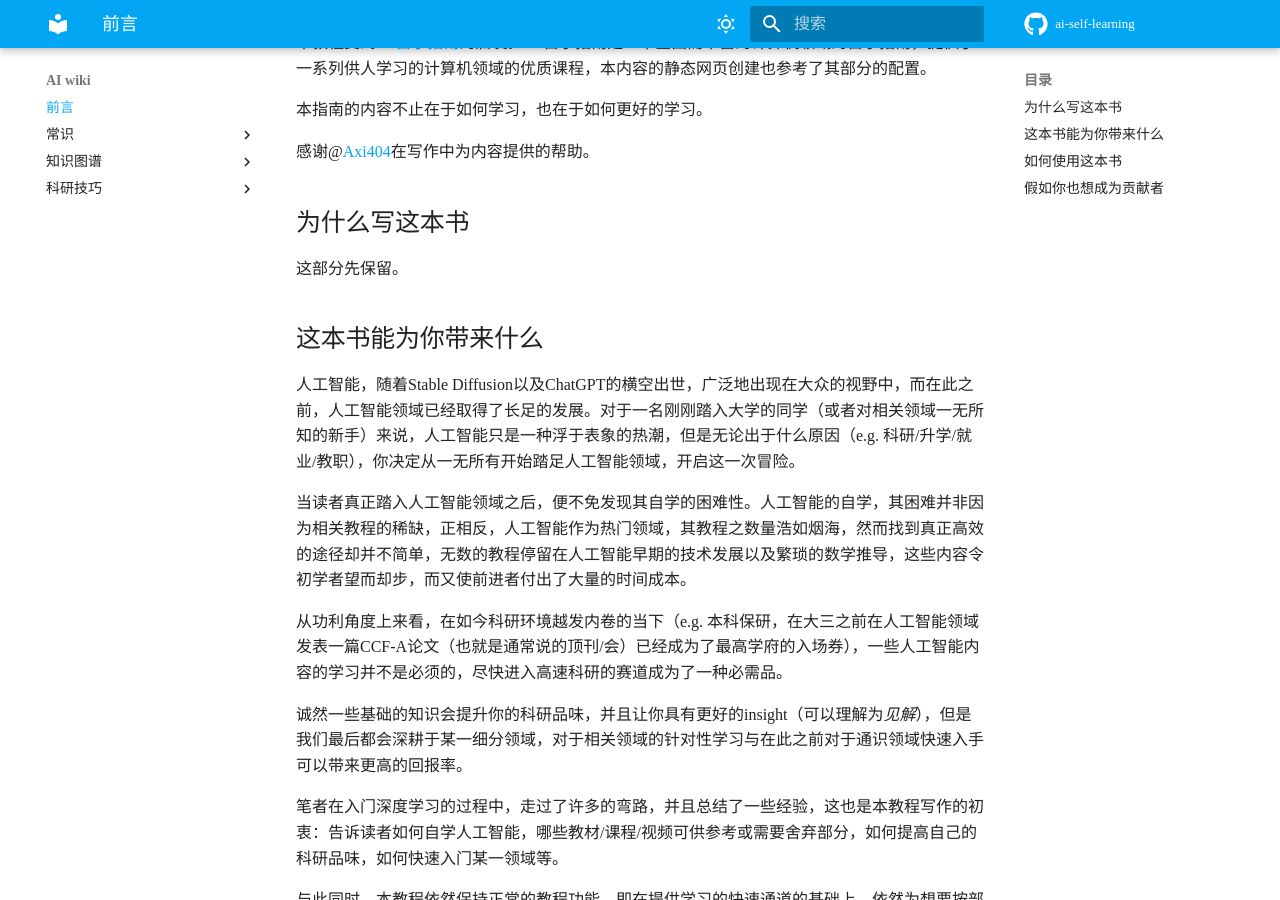
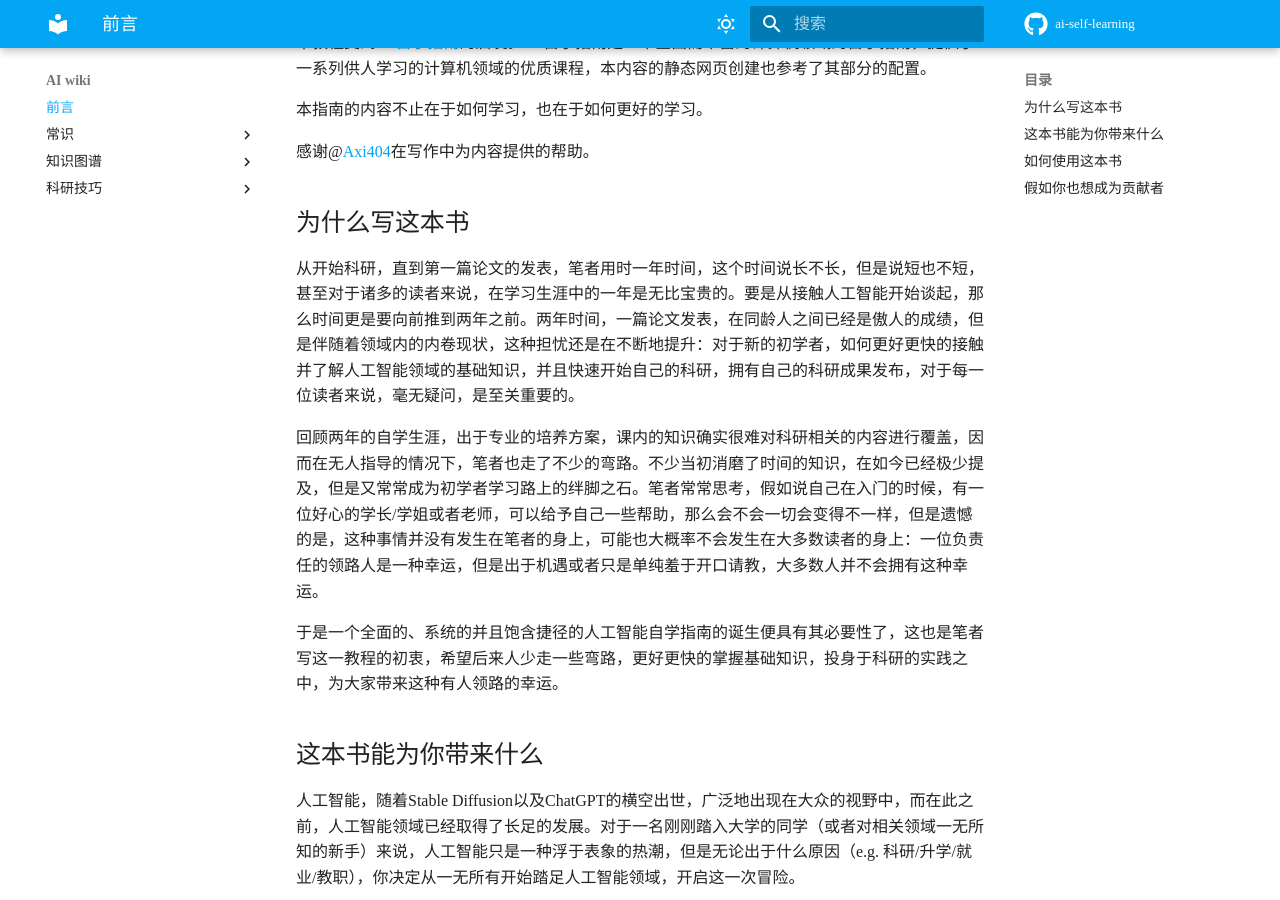
Before and after one commit to Axi404/ai-self-learning, an MkDocs documentation site: the page built from docs/index.md, in a window 1280 px wide and 900 px high, scrolled down 461 px. Built offline with MkDocs 1.6.1 and Material for MkDocs 9.7.7, drawn with Linux system fonts in a browser that asks for light colours; some web fonts are replaced; comment, search, counter and statistics services are not loaded.

Commit message:
update index

```diff
--- a/docs/index.md
+++ b/docs/index.md
@@ -13,7 +13,11 @@
 
 ## 为什么写这本书
 
-这部分先保留。
+从开始科研，直到第一篇论文的发表，笔者用时一年时间，这个时间说长不长，但是说短也不短，甚至对于诸多的读者来说，在学习生涯中的一年是无比宝贵的。要是从接触人工智能开始谈起，那么时间更是要向前推到两年之前。两年时间，一篇论文发表，在同龄人之间已经是傲人的成绩，但是伴随着领域内的内卷现状，这种担忧还是在不断地提升：对于新的初学者，如何更好更快的接触并了解人工智能领域的基础知识，并且快速开始自己的科研，拥有自己的科研成果发布，对于每一位读者来说，毫无疑问，是至关重要的。
+
+回顾两年的自学生涯，出于专业的培养方案，课内的知识确实很难对科研相关的内容进行覆盖，因而在无人指导的情况下，笔者也走了不少的弯路。不少当初消磨了时间的知识，在如今已经极少提及，但是又常常成为初学者学习路上的绊脚之石。笔者常常思考，假如说自己在入门的时候，有一位好心的学长/学姐或者老师，可以给予自己一些帮助，那么会不会一切会变得不一样，但是遗憾的是，这种事情并没有发生在笔者的身上，可能也大概率不会发生在大多数读者的身上：一位负责任的领路人是一种幸运，但是出于机遇或者只是单纯羞于开口请教，大多数人并不会拥有这种幸运。
+
+于是一个全面的、系统的并且饱含捷径的人工智能自学指南的诞生便具有其必要性了，这也是笔者写这一教程的初衷，希望后来人少走一些弯路，更好更快的掌握基础知识，投身于科研的实践之中，为大家带来这种有人领路的幸运。
 
 ## 这本书能为你带来什么
 
```
